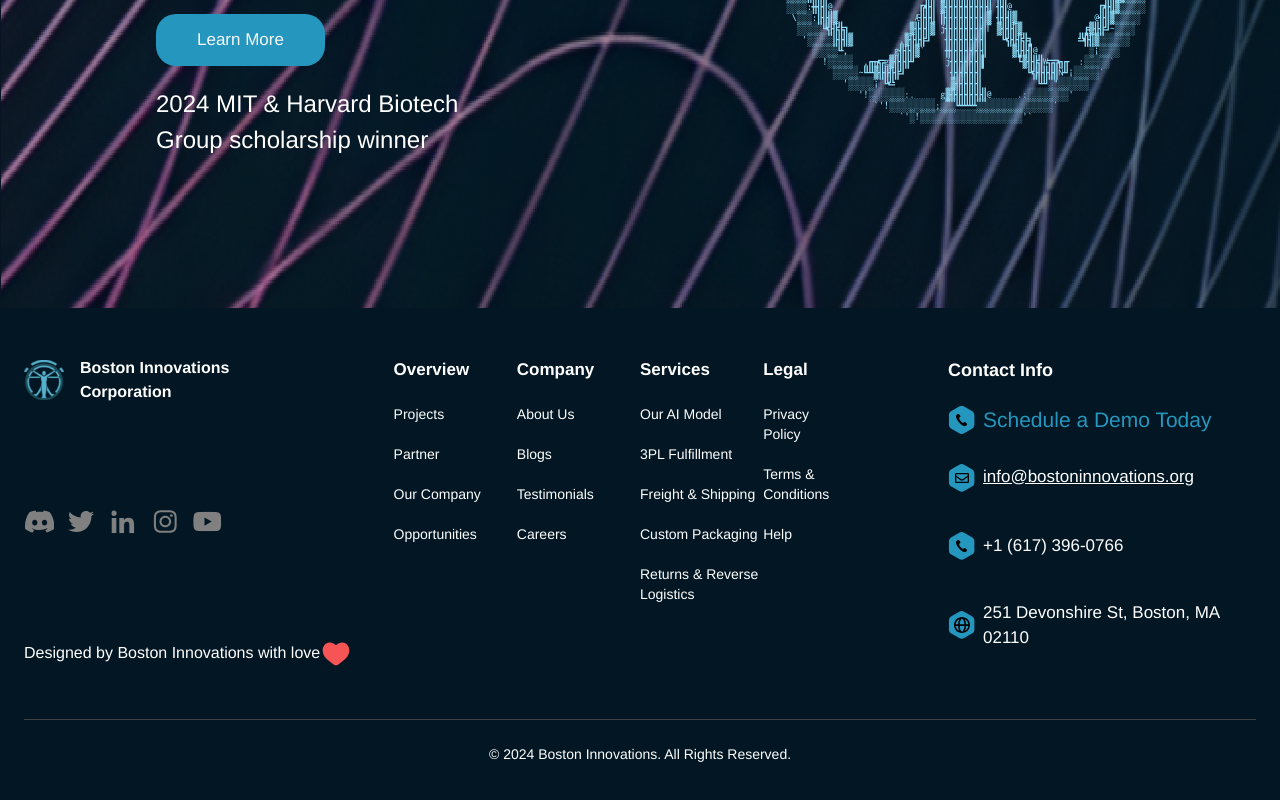
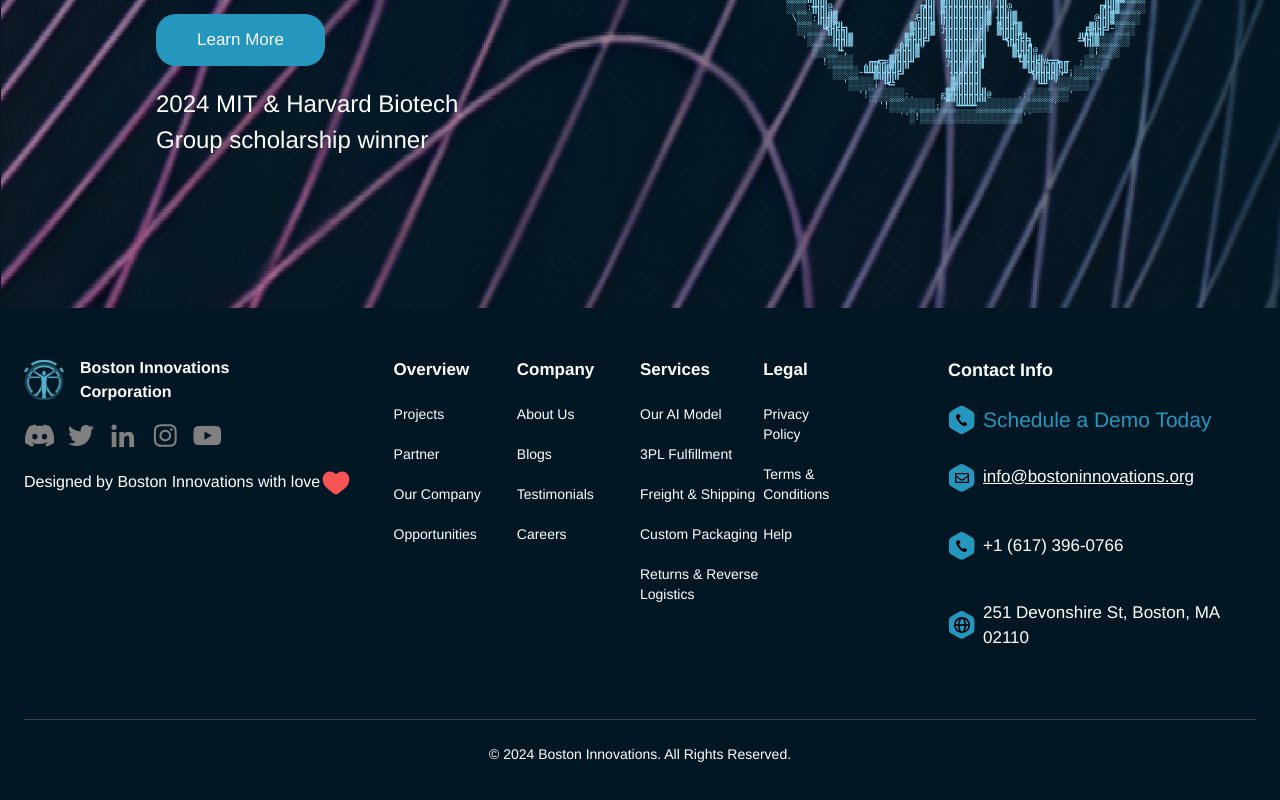
Before and after one commit to asilenced/Boston_Next.js, a Next.js app: page / in a window 1280 px wide. Shown: the part 478-1278 px from the top of the page. Built offline with nearby package versions, Linux system fonts and the light colour scheme.

Commit message:
footerthree

```diff
--- a/components/shared/Footer.jsx
+++ b/components/shared/Footer.jsx
@@ -19,7 +19,7 @@
     <footer className="py-12 text-white" style={{background: '#021723', fontFamily: 'Helvetica, Arial, sans-serif'}}>
       <div className="container px-6 mx-auto">
         <div className="flex flex-col justify-between lg:flex-row">
-          <div className="flex flex-row flex-wrap justify-between lg:flex-col w-full mb-6 lg:w-1/4 basis-[30%]"> {/* mainpart */}
+          <div className="flex flex-row flex-wrap justify-between lg:justify-start lg:flex-col w-full mb-6 lg:w-1/4 basis-[30%]"> {/* mainpart */}
             <div className="flex items-center mb-4 lg:mr-0">
               <Image
                 src={logoLight}
```
